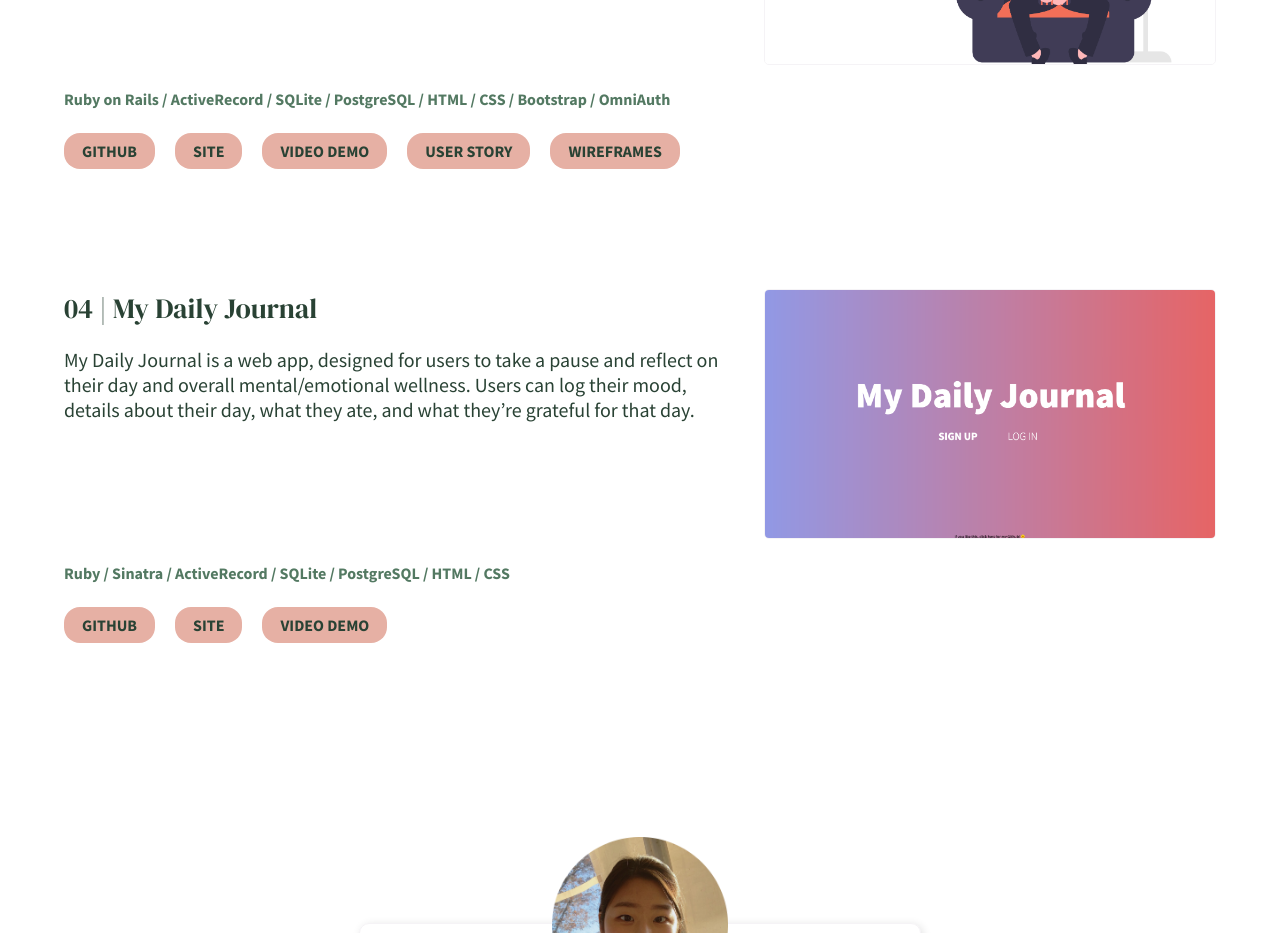
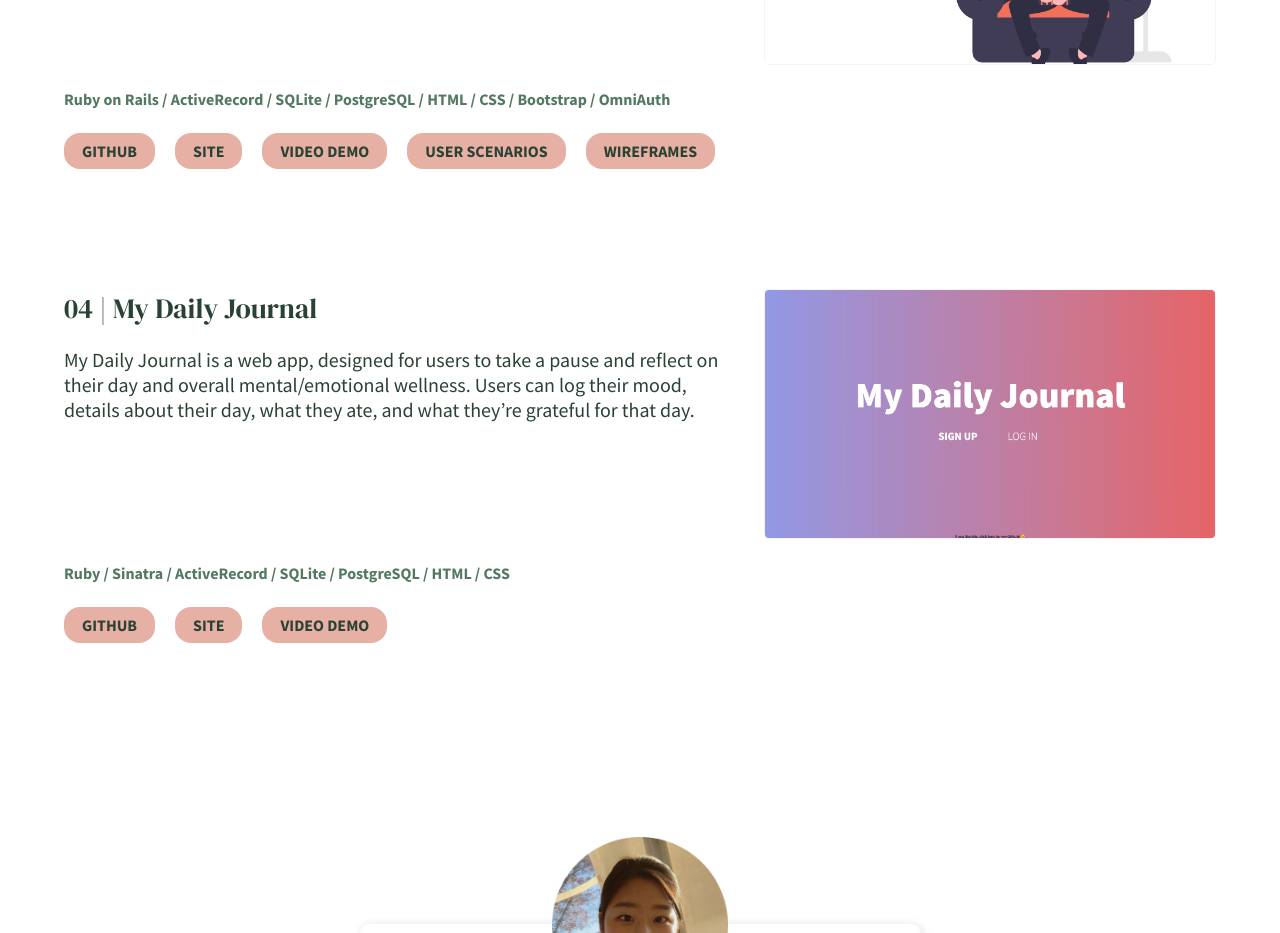
Before and after one commit to kim-jenny5/my-portfolio-site, a React (Create React App) app: page / in a window 1280 px wide. Shown: the part 2920-3853 px from the top of the page. Built offline with nearby package versions, Linux system fonts and the light colour scheme.

Commit message:
changed user story to user scenarios

```diff
--- a/src/Components/06-Projects/EachProject.js
+++ b/src/Components/06-Projects/EachProject.js
@@ -52,7 +52,7 @@ export default function EachProject(props) {
 					</a>
 					{userScenarios ? (
 						<a href={userScenarios} target="_blank" rel="noreferrer">
-							USER STORY
+							USER SCENARIOS
 						</a>
 					) : null}
 					{wireframes ? (
```
